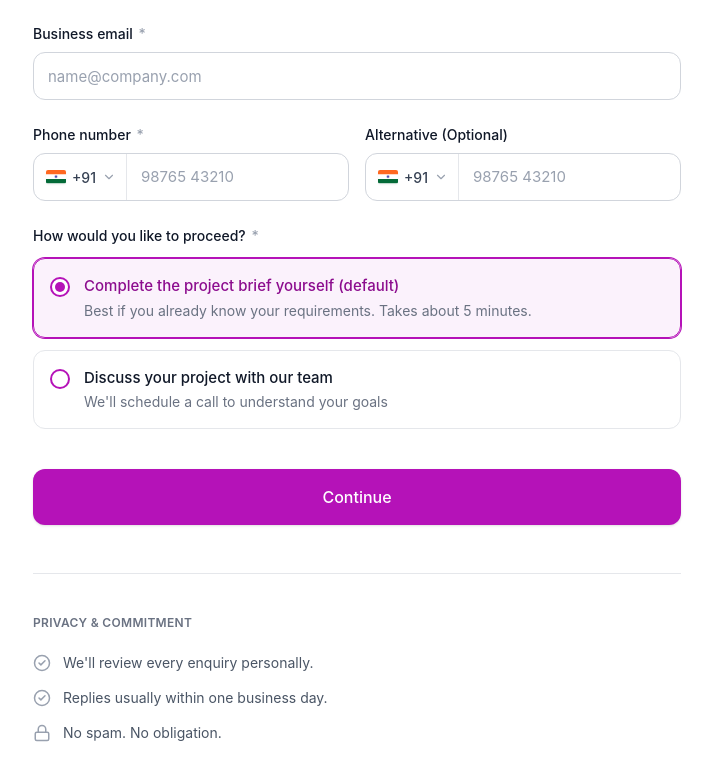
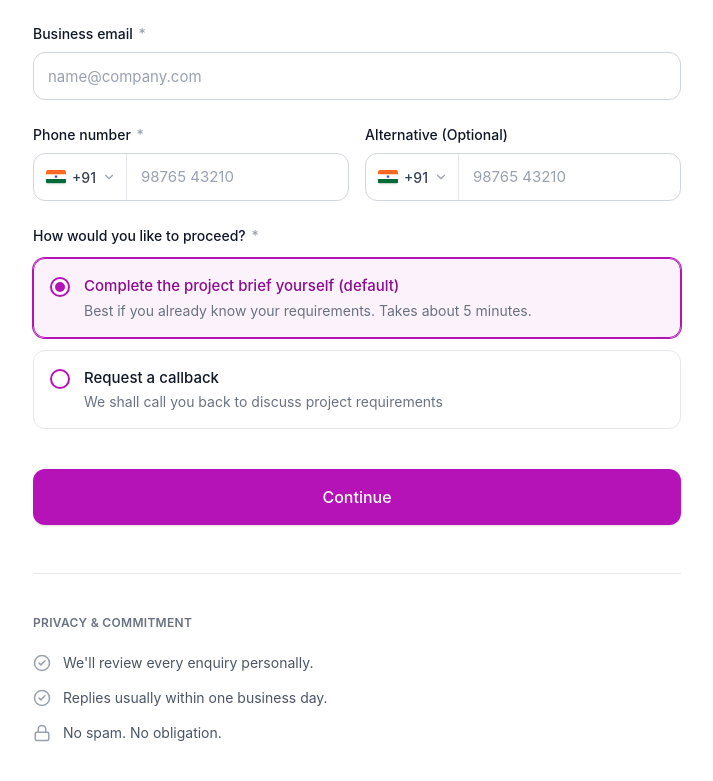
Before and after one commit to plut0n0tf0und/userX.in-form, a React (Vite) app: page / in a window 1280 px wide. Shown: the part 541-1322 px from the top of the page, without its empty margins (283-996 px from the left). Built offline with nearby package versions, Linux system fonts and the light colour scheme.

Commit message:
Update radio option 2 to 'Request a callback'

```diff
--- a/src/pages/ProjectForm.jsx
+++ b/src/pages/ProjectForm.jsx
@@ -470,10 +470,10 @@ export default function ProjectForm() {
                                   "text-[15px] font-medium",
                                   field.value === 'discuss_team' ? "text-[#8c0c8e]" : "text-gray-900"
                                 )}>
-                                  Discuss your project with our team
+                                  Request a callback
                                 </p>
                                 <p className="text-[14px] text-gray-500 mt-0.5">
-                                  We'll schedule a call to understand your goals
+                                  We shall call you back to discuss project requirements
                                 </p>
                               </div>
                             </label>
```
